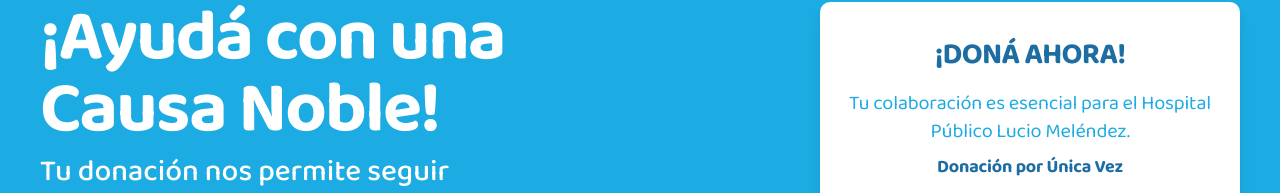
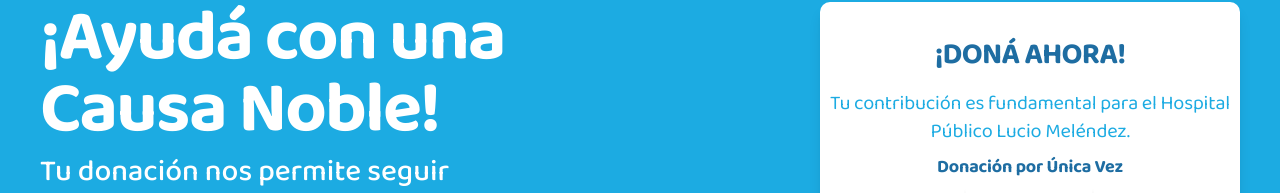
Before and after one commit to JonatanGarbuyo/CooperadoraHospitalLucioMelendez, a Next.js app: page / in a window 1280 px wide. Shown: the part 150-343 px from the top of the page. Built offline with nearby package versions, Linux system fonts and the light colour scheme; no server answers; the database is empty.

Commit message:
changint text

```diff
--- a/components/Home/DonationCard.jsx
+++ b/components/Home/DonationCard.jsx
@@ -8,7 +8,8 @@ export default function DonationCard() {
 					¡DONÁ AHORA!
 				</p>
 				<p className="mx-2 mb-2 text-xl tracking-[-0.2px] text-primary">
-					Tu colaboración es esencial para el Hospital Público Lucio Meléndez.
+					Tu contribución es fundamental para el Hospital Público Lucio
+					Meléndez.
 				</p>
 				{/* <div className="mb-4 h-[1.5px] w-full bg-[#E6E6E6]" /> */}
 				<p className="mb-2 text-lg font-bold tracking-[-0.18px] text-secondary">
```
